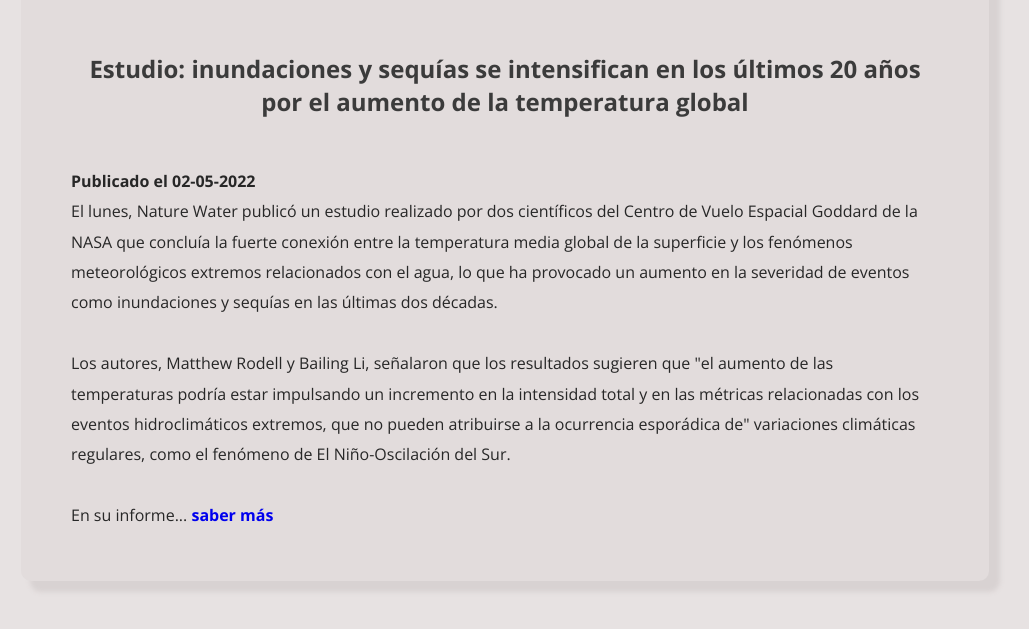
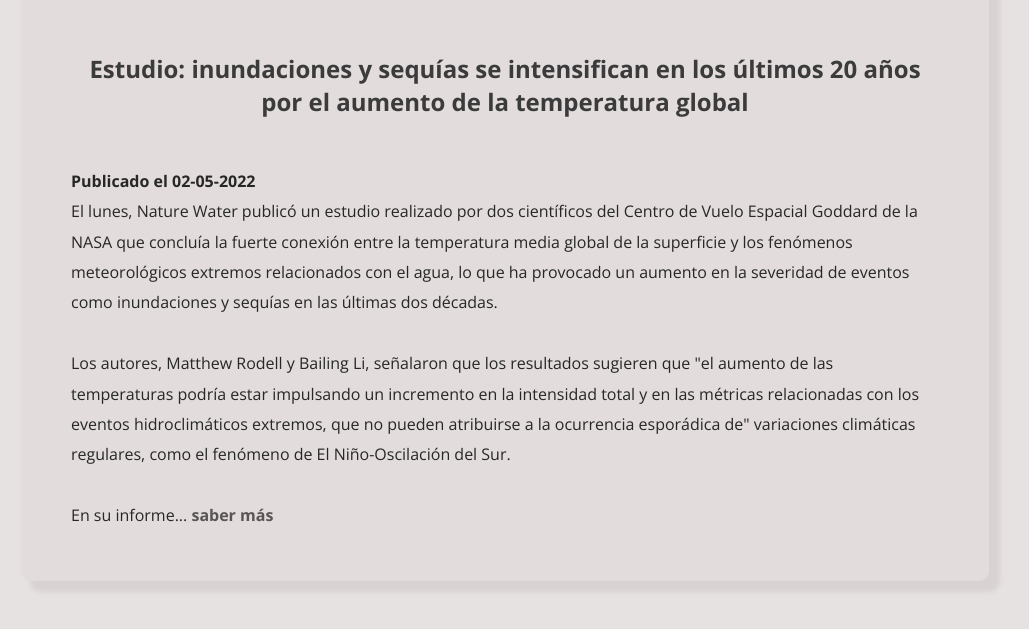
Before and after one commit to nacaru-w/php-p3, a PHP site: page /test/blog.php in a window 1280 px wide. Shown: the part 4185-4814 px from the top of the page, without its empty margins (135-1164 px from the left). Run offline with PHP 8.4, Linux system fonts and the light colour scheme.

Commit message:
Some tiny style changes

```diff
--- a/style.css
+++ b/style.css
@@ -4,6 +4,7 @@
 :root {
     --text-color: rgb(39, 39, 39);
     --title-color: rgb(59, 59, 59);
+    --link-color: rgb(90, 85, 85);
     --bg-color: rgb(231, 226, 226);
     --snippet-bg-color: rgb(226, 220, 220);
     --shadow-color: rgb(216, 210, 210);
@@ -22,6 +23,7 @@ body {
 }
 
 a {
+    color: var(--link-color);
     text-decoration: none;
     font-weight: bold;
     white-space: nowrap;
@@ -32,7 +34,7 @@ a:hover {
 }
 
 a:visited {
-    color: unset;
+    color: var(--link-color);
 }
 
 em {
```
